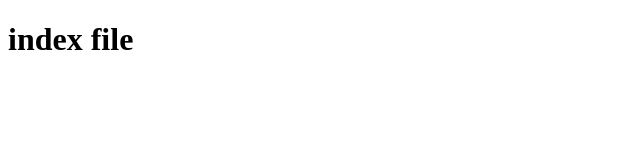
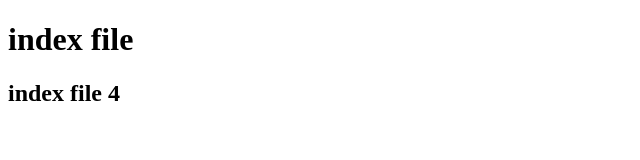
Before and after one commit to tnhatbinh/du_an_1, a plain HTML site: page index.html in a window 1280 px wide. Shown: the whole page, without its empty margins (0-640 px from the left). Drawn offline with Linux system fonts and the light colour scheme.

Commit message:
2nd commit

```diff
--- a/index.html
+++ b/index.html
@@ -7,5 +7,6 @@
   </head>
   <body>
     <h1>index file</h1>
+    <h2>index file 4</h2>
   </body>
 </html>
```
